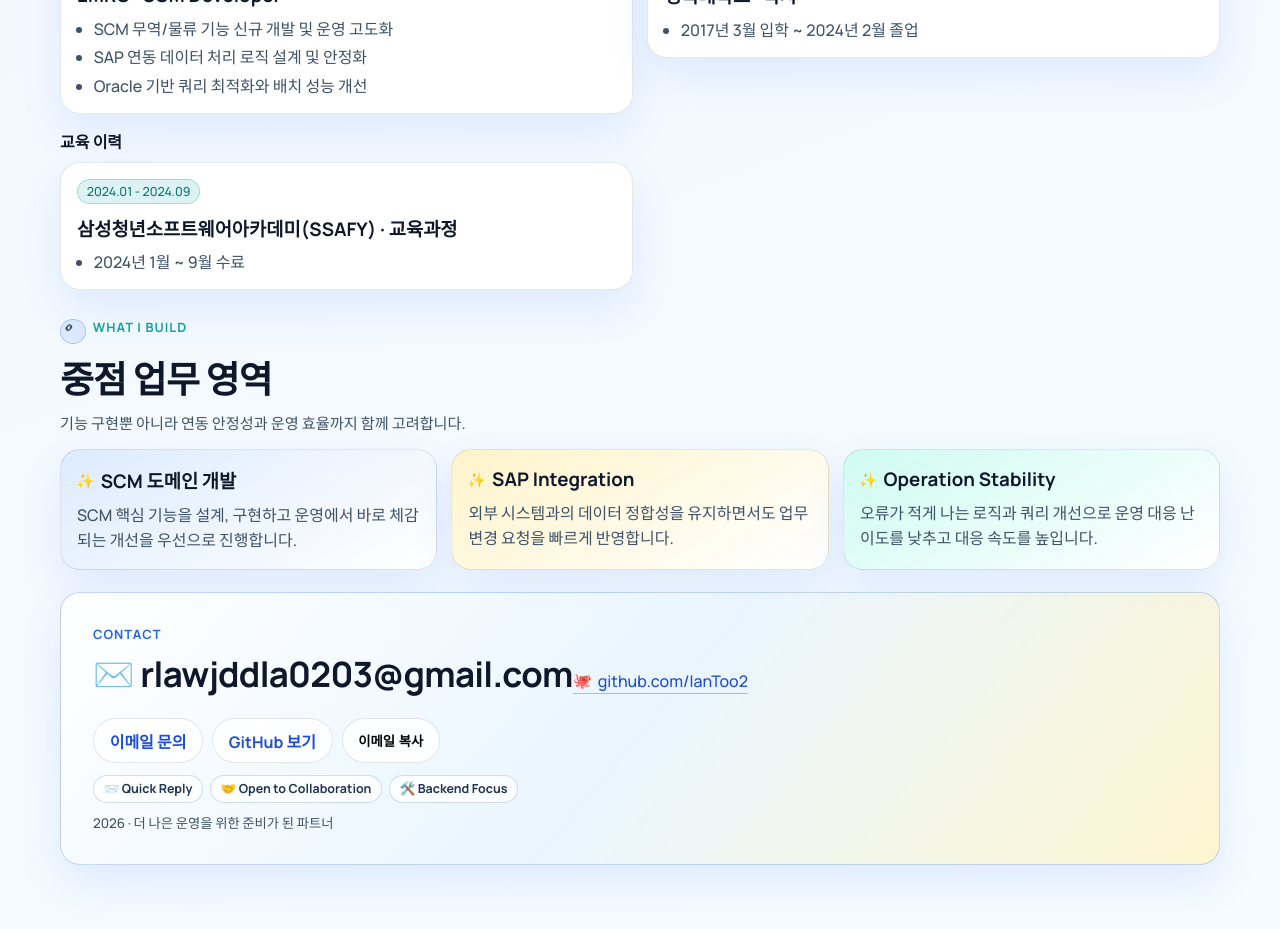
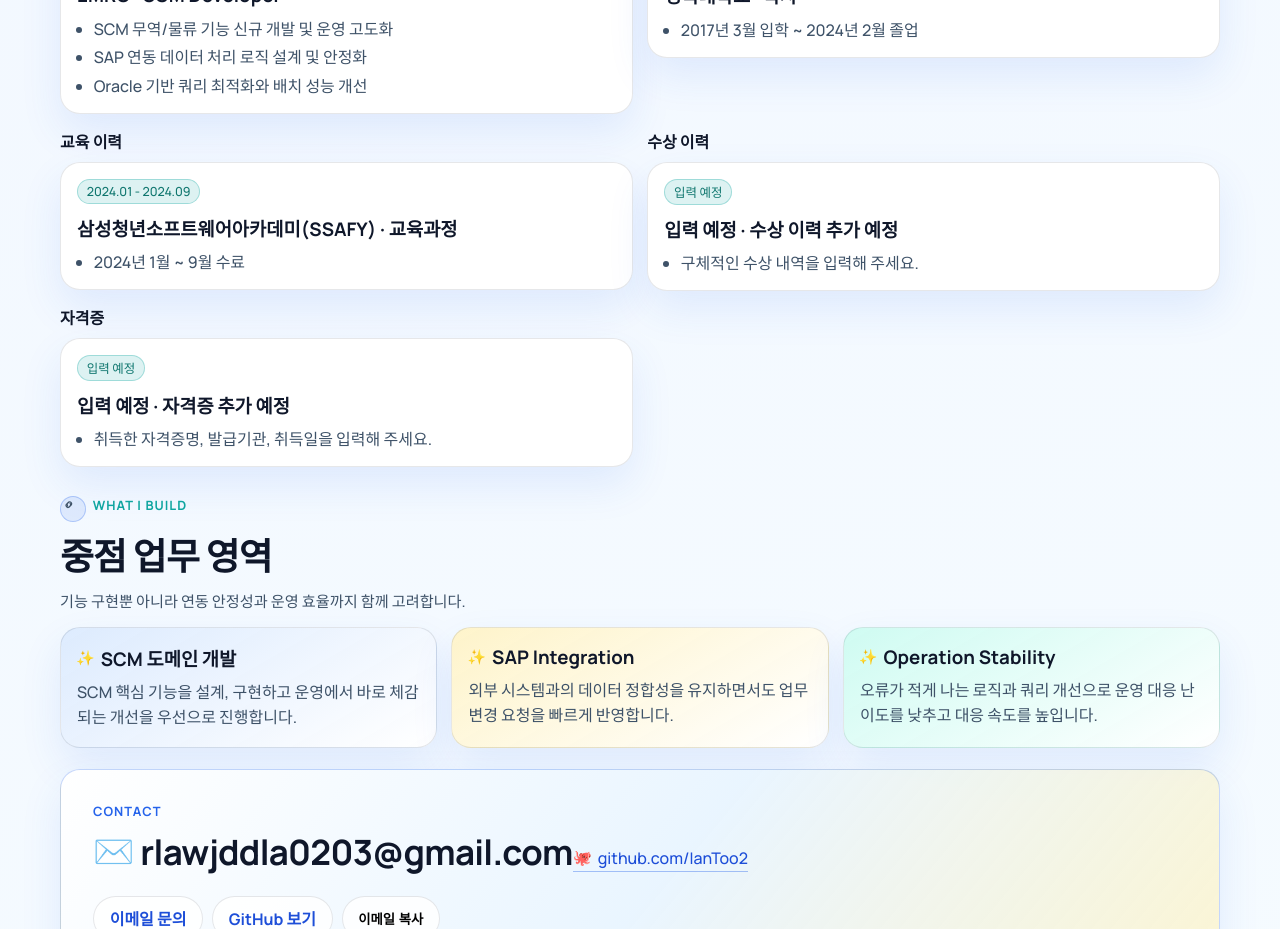
Before and after one commit to IanToo2/portfolio, a React (Vite) app: page / in a window 1280 px wide. Shown: the part 3780-4709 px from the top of the page. Built offline with nearby package versions, Linux system fonts and the light colour scheme.

Commit message:
feat: add awards and certifications timeline sections

```diff
--- a/src/App.jsx
+++ b/src/App.jsx
@@ -26,6 +26,8 @@ export default function App() {
     localizedExperience,
     localizedEducation,
     localizedTraining,
+    localizedAwards,
+    localizedCertifications,
     localizedFocus,
     featuredProjects,
     restDevelopmentProjects,
@@ -313,6 +315,8 @@ export default function App() {
             <TimelineGroup title={t.timelineTitles.work} items={localizedExperience} />
             <TimelineGroup title={t.timelineTitles.education} items={localizedEducation} />
             <TimelineGroup title={t.timelineTitles.training} items={localizedTraining} />
+            <TimelineGroup title={t.timelineTitles.awards} items={localizedAwards} />
+            <TimelineGroup title={t.timelineTitles.certifications} items={localizedCertifications} />
           </div>
         </section>
 
--- a/src/data/portfolioData.js
+++ b/src/data/portfolioData.js
@@ -144,6 +144,32 @@ export const TRAINING = [
     titleEn: "Software Education Program",
     bullets: ["2024년 1월 ~ 9월 수료"],
     bulletsEn: ["Completed in Jan 2024 - Sep 2024"]
+  }
+];
+
+export const AWARDS = [
+  {
+    period: "입력 예정",
+    periodEn: "To be updated",
+    organization: "입력 예정",
+    organizationEn: "To be updated",
+    title: "수상 이력 추가 예정",
+    titleEn: "Awards to be added",
+    bullets: ["구체적인 수상 내역을 입력해 주세요."],
+    bulletsEn: ["Please add specific award details."]
+  }
+];
+
+export const CERTIFICATIONS = [
+  {
+    period: "입력 예정",
+    periodEn: "To be updated",
+    organization: "입력 예정",
+    organizationEn: "To be updated",
+    title: "자격증 추가 예정",
+    titleEn: "Certifications to be added",
+    bullets: ["취득한 자격증명, 발급기관, 취득일을 입력해 주세요."],
+    bulletsEn: ["Please add certificate name, issuing authority, and acquisition date."]
   }
 ];
 
--- a/src/data/portfolioText.js
+++ b/src/data/portfolioText.js
@@ -58,7 +58,9 @@ export const TEXT = {
     timelineTitles: {
       work: "실무 경력",
       education: "학력",
-      training: "교육 이력"
+      training: "교육 이력",
+      awards: "수상 이력",
+      certifications: "자격증"
     }
   },
   en: {
@@ -119,7 +121,9 @@ export const TEXT = {
     timelineTitles: {
       work: "Work Experience",
       education: "Education",
-      training: "Training"
+      training: "Training",
+      awards: "Awards",
+      certifications: "Certifications"
     }
   }
 };
--- a/src/hooks/usePortfolioViewModel.js
+++ b/src/hooks/usePortfolioViewModel.js
@@ -1,5 +1,7 @@
 import { useMemo } from "react";
 import {
+  AWARDS,
+  CERTIFICATIONS,
   EDUCATION,
   EXPERIENCE,
   FOCUS,
@@ -159,6 +161,30 @@ export default function usePortfolioViewModel({ lang, t, projectView }) {
     [lang]
   );
 
+  const localizedAwards = useMemo(
+    () =>
+      AWARDS.map((item) => ({
+        ...item,
+        period: localize(item, "period"),
+        organization: localize(item, "organization"),
+        title: localize(item, "title"),
+        bullets: localizeList(item, "bullets")
+      })),
+    [lang]
+  );
+
+  const localizedCertifications = useMemo(
+    () =>
+      CERTIFICATIONS.map((item) => ({
+        ...item,
+        period: localize(item, "period"),
+        organization: localize(item, "organization"),
+        title: localize(item, "title"),
+        bullets: localizeList(item, "bullets")
+      })),
+    [lang]
+  );
+
   const localizedFocus = useMemo(
     () =>
       FOCUS.map((item) => ({
@@ -244,6 +270,8 @@ export default function usePortfolioViewModel({ lang, t, projectView }) {
     localizedExperience,
     localizedEducation,
     localizedTraining,
+    localizedAwards,
+    localizedCertifications,
     localizedFocus,
     featuredProjects,
     restDevelopmentProjects,
```
